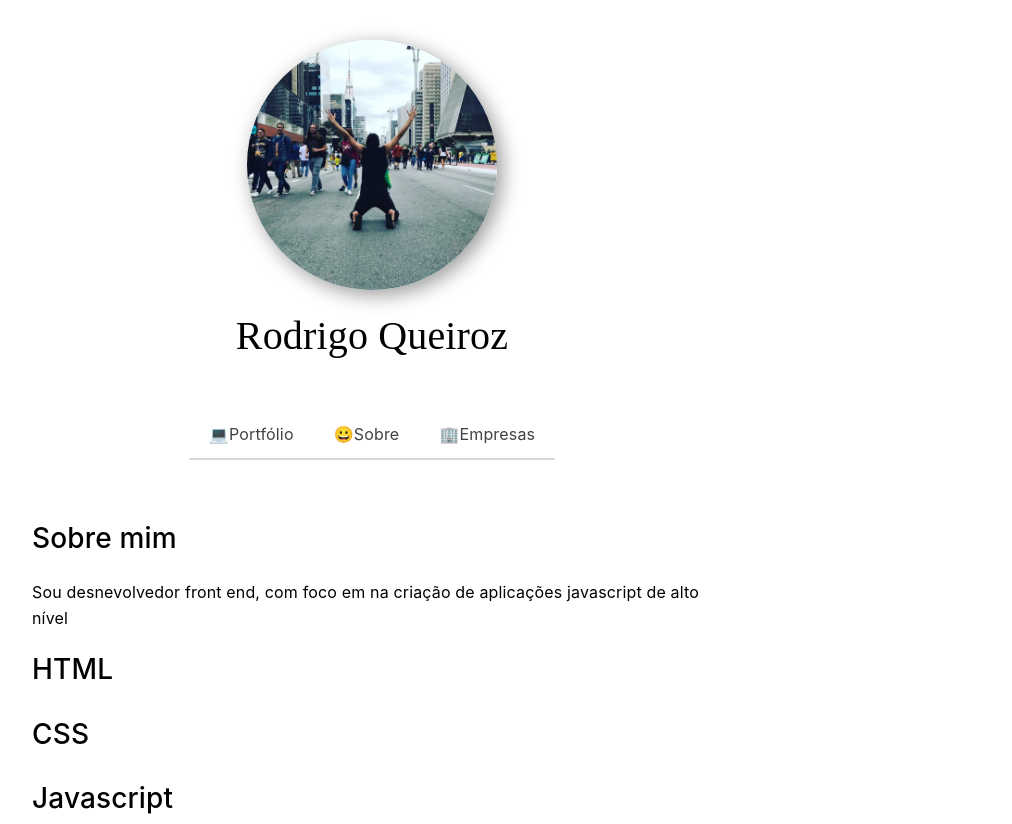
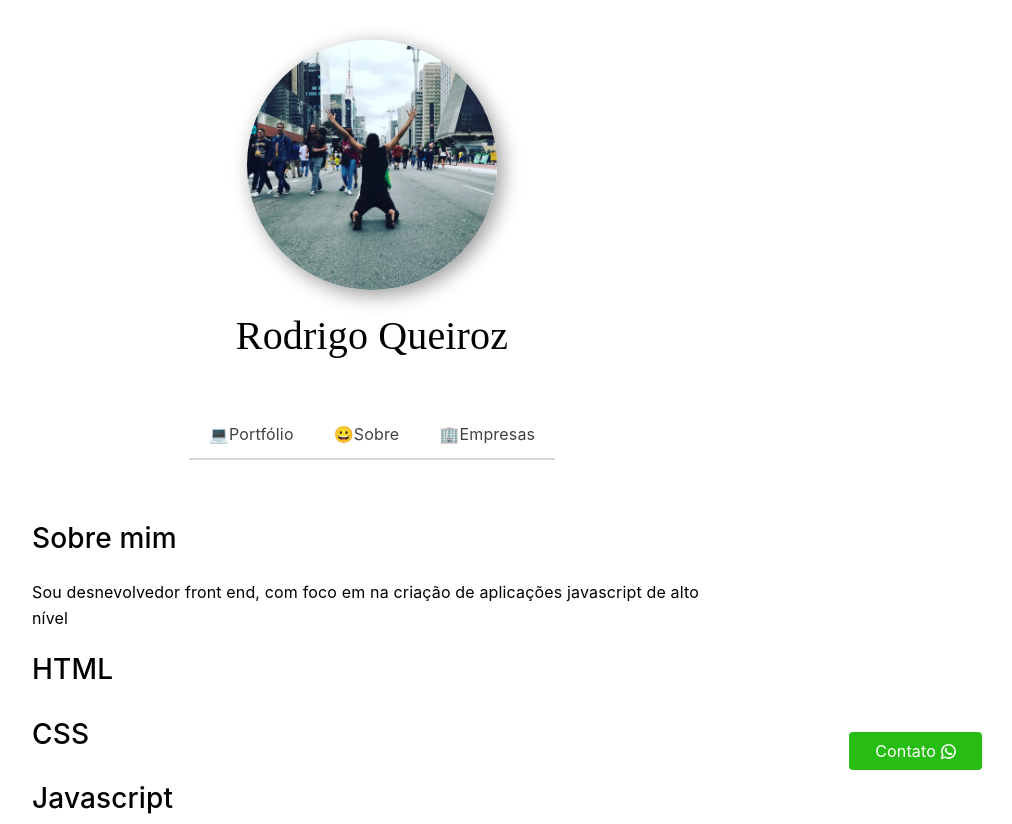
Before and after one commit to RodrigoWebDev/new-website, a Gatsby site: page /sobre in a window 1280 px wide. Shown: the top 824 px of the page, without its empty margins (268-1280 px from the left). Built offline with nearby package versions, Linux system fonts and the light colour scheme; Gatsby itself is replaced by a stand-in of ours; a web font is replaced by a local one.

Commit message:
Whatsapp fixed button

```diff
--- a/src/components/layout.js
+++ b/src/components/layout.js
@@ -1,12 +1,14 @@
 import React from "react"
 import Header from "./header"
 import Footer from "./footer"
+import whatsapp from "../img/whatsapp-white.svg"
 
 export default({children}) => (
     <div>
         <Header/>
         <main className="main container">
             {children}
+            <a class="button success button-whatsapp"><span>Contato</span><img width="15" src={whatsapp}/> </a>
         </main>
         <Footer/>
     </div>
--- a/src/styles/custom.css
+++ b/src/styles/custom.css
@@ -9,6 +9,19 @@
     width:300px;
     margin: 0 auto;
     margin-bottom: 16px;
+}
+
+.button-whatsapp{
+    position:fixed;
+    bottom:30px;
+    right:30px;
+    z-index: 1;
+    display: flex;
+    align-items: center;
+}
+
+.button-whatsapp span{
+    margin-right:5px;
 }
 
 /* Header */
```
